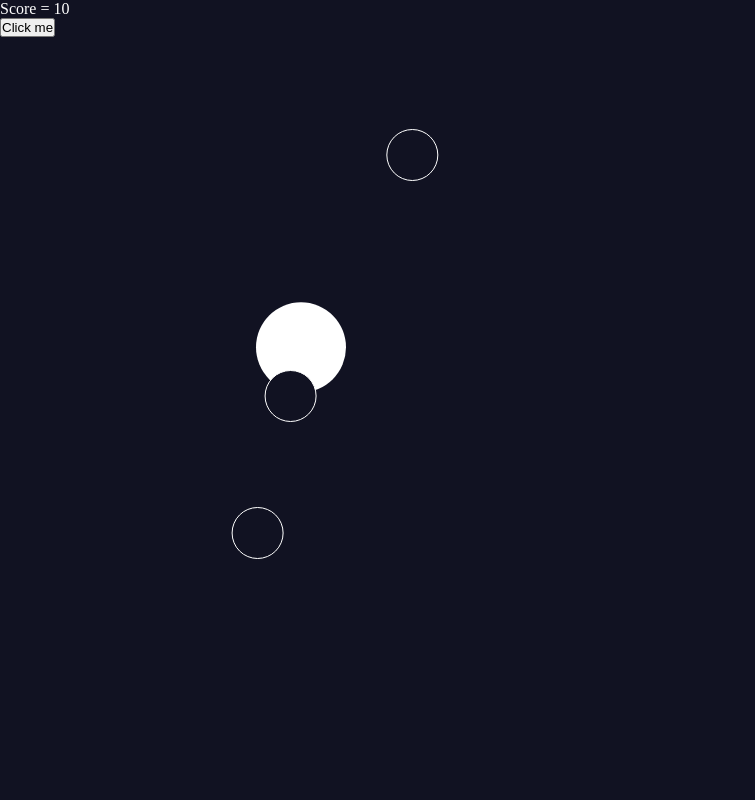
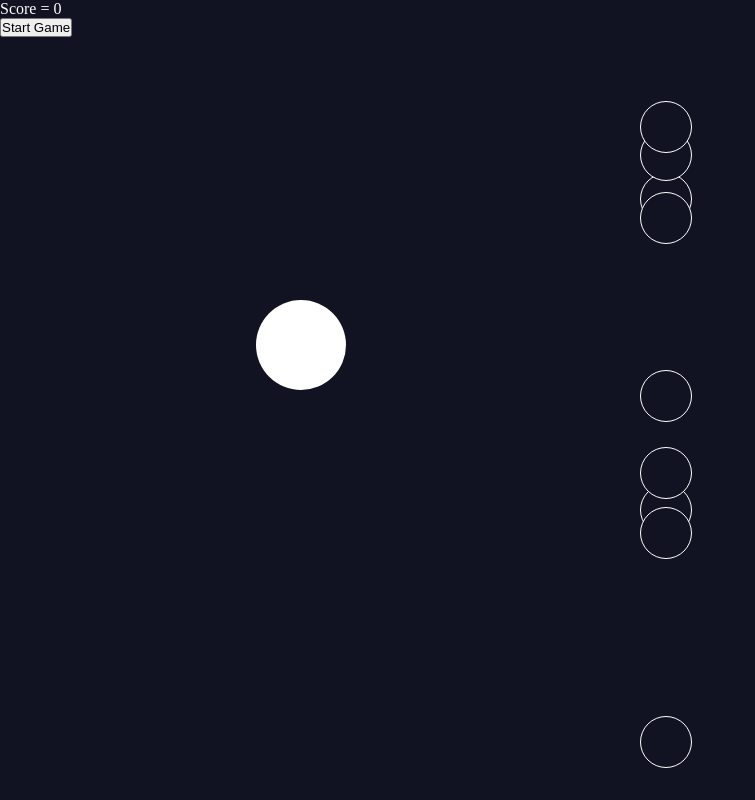
Before and after one commit to mohanamisra/nutopia, a React (Vite) app in the folder PitchyBird/: page / in a window 1280 px wide. Shown: the whole page, without its empty margins (0-755 px from the left). Built offline with nearby package versions, Linux system fonts and the light colour scheme.

Commit message:
Start button mechanism

```diff
--- a/PitchyBird/src/App.css
+++ b/PitchyBird/src/App.css
@@ -15,3 +15,8 @@
 .score-container {
   color: white;
 }
+
+button {
+  position: absolute;
+
+}
--- a/PitchyBird/src/App.jsx
+++ b/PitchyBird/src/App.jsx
@@ -10,6 +10,7 @@ function App() {
     let targetPos = useRef(0);
     const scoreRef = useRef(0);
     const scoreDisplayRef = useRef(null);
+    const start = useRef(false);
 
     const detectCollision = (birdElement, seedElement) => {
         const birdRect = birdElement.getBoundingClientRect();
@@ -31,7 +32,7 @@ function App() {
 
     useEffect(() => {
         const birdMovement = () => {
-            if (birdRef.current) {
+            if (start.current && birdRef.current) {
                 if (targetPos.current > 500) {
                     birdPos.current -= (targetPos.current - birdPos.current) * 0.01;
                 } else if (targetPos.current < 500) {
@@ -54,7 +55,7 @@ function App() {
 
         const seedMovement = () => {
             seedRefs.current.forEach(({ ref, pos, collected }) => {
-                if (ref.current) {
+                if (start.current && ref.current) {
                     pos.current -= 3;
 
                     if (pos.current < -800) {
@@ -74,6 +75,7 @@ function App() {
     }, []);
 
     const handleClick = () => {
+        start.current = true;
         let audioCtx = new AudioContext();
         navigator.mediaDevices.getUserMedia({ audio: true })
             .then((stream) => {
@@ -121,7 +123,7 @@ function App() {
                 <Seed key={index} innerRef={ref} positionX="50%" positionY={`${Math.random() * 90}%`} size="50px" />
             ))}
 
-            <button onClick={handleClick}>Click me</button>
+            <button onClick={handleClick}>Start Game</button>
         </div>
     );
 }
```
